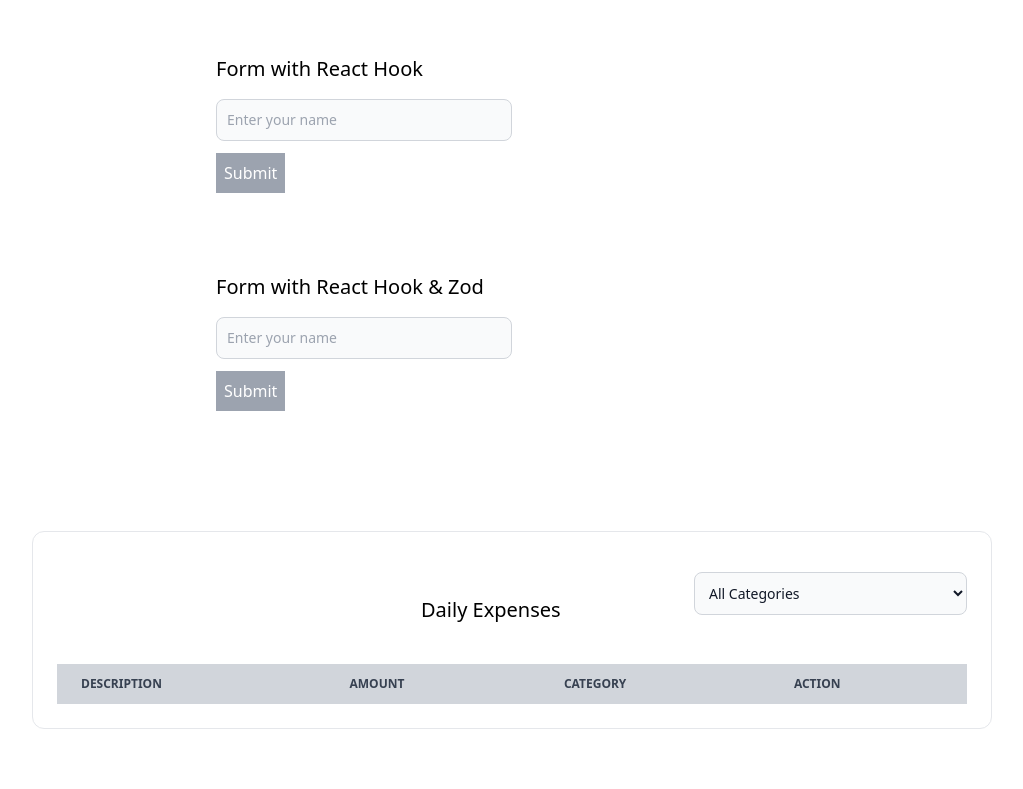
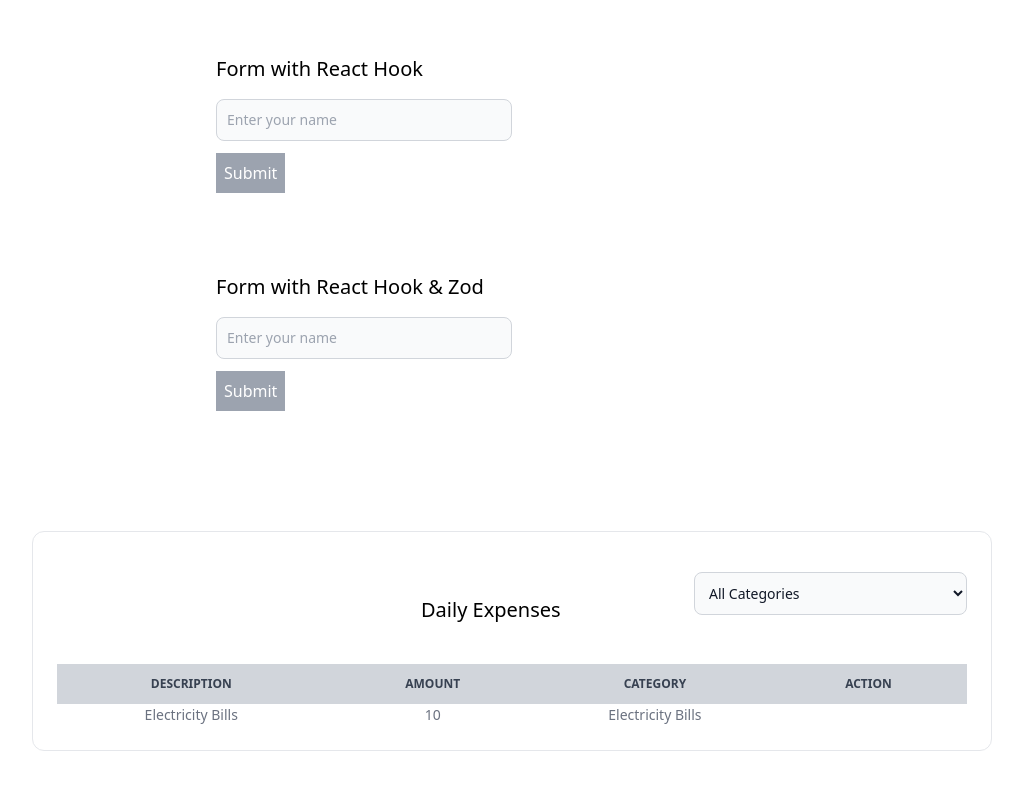
Before and after one commit to Zain541/react-app, a React (Vite) app: page / in a window 1280 px wide. Shown: the part 1096-1885 px from the top of the page, without its empty margins (128-1151 px from the left). Built offline with nearby package versions, Linux system fonts and the light colour scheme.

Commit message:
expenses WIP

```diff
--- a/src/components/react-form-hook/expense-tracker/Expenses.tsx
+++ b/src/components/react-form-hook/expense-tracker/Expenses.tsx
@@ -1,8 +1,24 @@
-import React from 'react'
+import React, { useState } from 'react'
 import Table from './Table'
 import { categories } from '../../categories'
 
+interface Expense{
+  description: string;
+  amount: number;
+  category: string;
+
+}
+
+interface Expenses{
+  expenses: Expense[];
+}
+
 const Expenses = () => {
+  const [expenses, setExpenses] = useState<Expense[]>([
+    { description: 'Electricity Bills', amount: 10, category: 'Utility' },
+  ]);
+
+
   return (
 	<div className='w-3/4  border rounded-xl p-6 flex flex-col'>
     <div className='flex flex-row-reverse'>
@@ -25,7 +41,7 @@ const Expenses = () => {
     </div>
 
 
-    <Table></Table>
+    <Table expenses={expenses}></Table>
 
   </div>
   )
--- a/src/components/react-form-hook/expense-tracker/Table.tsx
+++ b/src/components/react-form-hook/expense-tracker/Table.tsx
@@ -1,9 +1,20 @@
 import React from 'react'
 
-const Table = () => {
+interface Expense{
+	description: string;
+	amount: number;
+	category: string;
+
+  }
+
+  interface Expenses{
+	expenses: Expense[];
+  }
+
+const Table = ({expenses}: Expenses) => {
   return (
 	<div>
-		<table className="w-full text-sm text-left rtl:text-right text-gray-500 dark:text-gray-400">
+		<table className="w-full text-sm text-center rtl:text-right text-gray-500 dark:text-gray-400">
 			<thead className="text-xs text-gray-700 uppercase bg-gray-300 dark:bg-gray-700 dark:text-gray-400">
 				<tr>
 					<th scope="col" className="px-6 py-3">Description</th>
@@ -13,7 +24,16 @@ const Table = () => {
 				</tr>
 			</thead>
 			<tbody>
-
+				{
+					expenses.map((expense, index) =>
+						<tr key={index}>
+							<td>{expense.description}</td>
+							<td>{expense.amount}</td>
+							<td>{expense.description}</td>
+							<td></td>
+						</tr>
+					)
+				}
 			</tbody>
 		</table>
 	</div>
```
